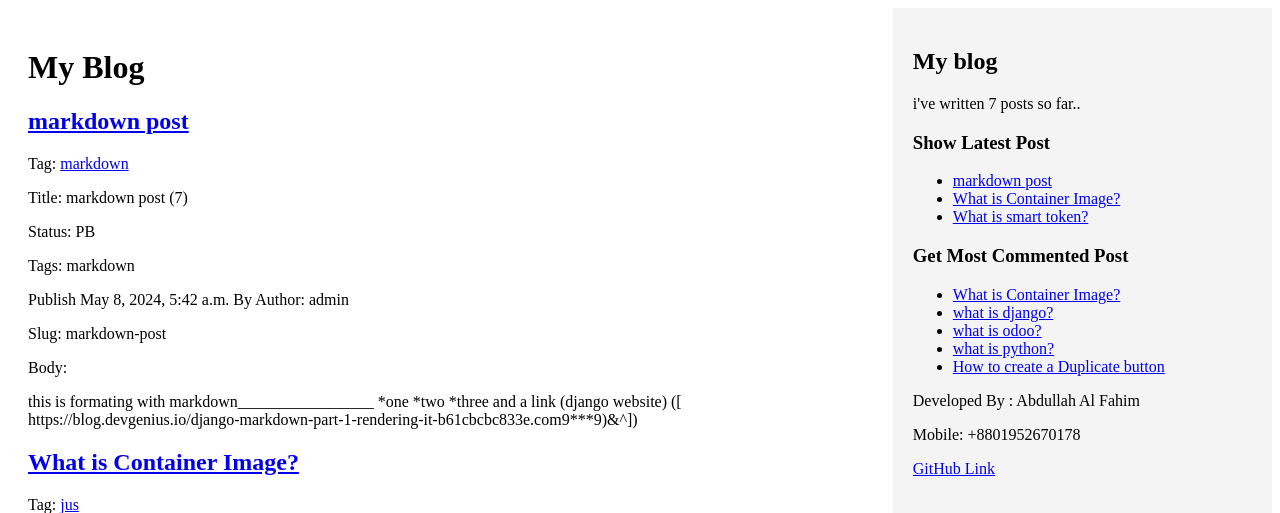
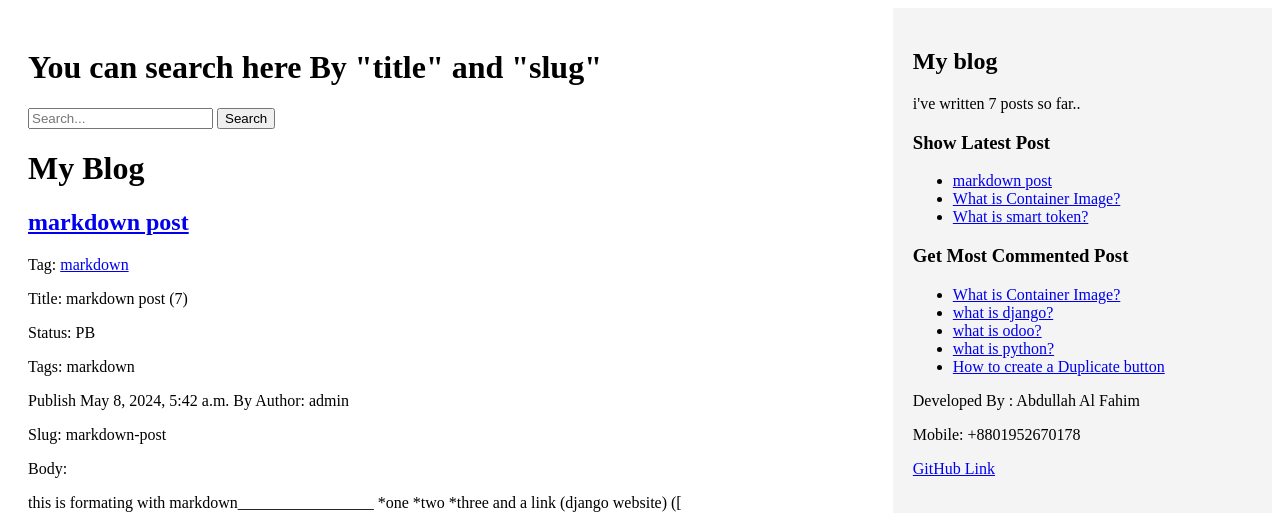
Before and after one commit to Fahim-Khan-98/mysite, a Django app: page /blog/ in a window 1280 px wide. Shown: the top 513 px of the page. Run offline with Django 3.2, Linux system fonts and the light colour scheme; data comes from the database, SQL or seed files in the repository; both versions use the stored data as it was after the commit; parts of the project's set-up code (start-up, migrations or seed data) failed here and were passed over; some libraries are stand-ins or nearby versions.

Commit message:
[Add] markdown and search

```diff
--- a/blog/templatetags/blog_tags.py
+++ b/blog/templatetags/blog_tags.py
@@ -30,3 +30,9 @@ def get_most_commented_posts(count=5):
 #    # Assuming you want to find the post with the maximum total number of comments
 #    post_with_max_comments = Post.published.annotate(total_comments=Count('comments')).order_by('-total_comments')[:count]
 #    return {'post_with_max_comments': post_with_max_comments}
+
+
+
+@register.filter(name='markdown')
+def markdown_format(text):
+   return mark_safe(markdown.markdown(text))
--- a/blog/views.py
+++ b/blog/views.py
@@ -10,6 +10,7 @@ from django.conf import settings
 from django.core.mail import send_mail
 from taggit.models import Tag
 from django.db.models import Count
+from django.db.models import Q
 # Create your views here.
 
 
@@ -42,6 +43,12 @@ def post_share(request, post_id):
 
 def post_list(request, tag_slug=None):
     post_list = Post.objects.all()
+    # Check if there is a search query
+    search_query =  request.GET.get('q') if request.GET.get('q') != None else ''
+    if search_query:
+        post_list = post_list.filter(Q(title__icontains=search_query)|
+                                     Q(slug__icontains=search_query)
+                                     )
     # Pagination with 3 posts per page
     tag=None
     if tag_slug:
@@ -60,7 +67,8 @@ def post_list(request, tag_slug=None):
          posts = paginator.page(paginator.num_pages)
     context={
         'posts' : posts,
-        'tag' : tag
+        'tag' : tag,
+        'search_query': search_query
     }
     return render(request, 'blog/post_list.html', context)
 
--- a/templates/blog/post_detail.html
+++ b/templates/blog/post_detail.html
@@ -1,4 +1,5 @@
 {% extends 'base.html' %}
+{% load blog_tags %}
 
 {% block title %}
  Post Detail
@@ -11,7 +12,7 @@
 <p>Title: {{ post.title }} </p>   <p>Status: {{ post.status }} </p>
 <p class="tags">Tags: {{ post.tags.all|join:"," }}</p>
 <p>Publish Date: {{ post.publish }} </p>  <p>Created Date: {{ post.created }} </p>
-<p>Body: {{ post.body|linebreaks }} </p>
+<p>Body: {{ post.body|markdown|linebreaks }} </p>
 
 <p>
     <a href="{% url 'blog:post_share' post.id %}">Share Post</a>
--- a/templates/blog/post_list.html
+++ b/templates/blog/post_list.html
@@ -5,6 +5,19 @@
 {% endblock %}
 
 {% block content %}
+
+<h1>You can search here By "title" and "slug"</h1>
+<!-- Search Form -->
+<form method="GET" action="{% url 'blog:post_list' %}">
+    <input type="text" name="q" placeholder="Search...">
+  <button type="submit">Search</button>
+</form>
+
+<!-- Display Search Query -->
+{% if search_query %}
+    <p>Search results for: "{{ search_query }}"</p>
+{% endif %}
+
 
 <h1>My Blog</h1>
   {%if tag %}
```
Also changed, not shown: db.sqlite3.
